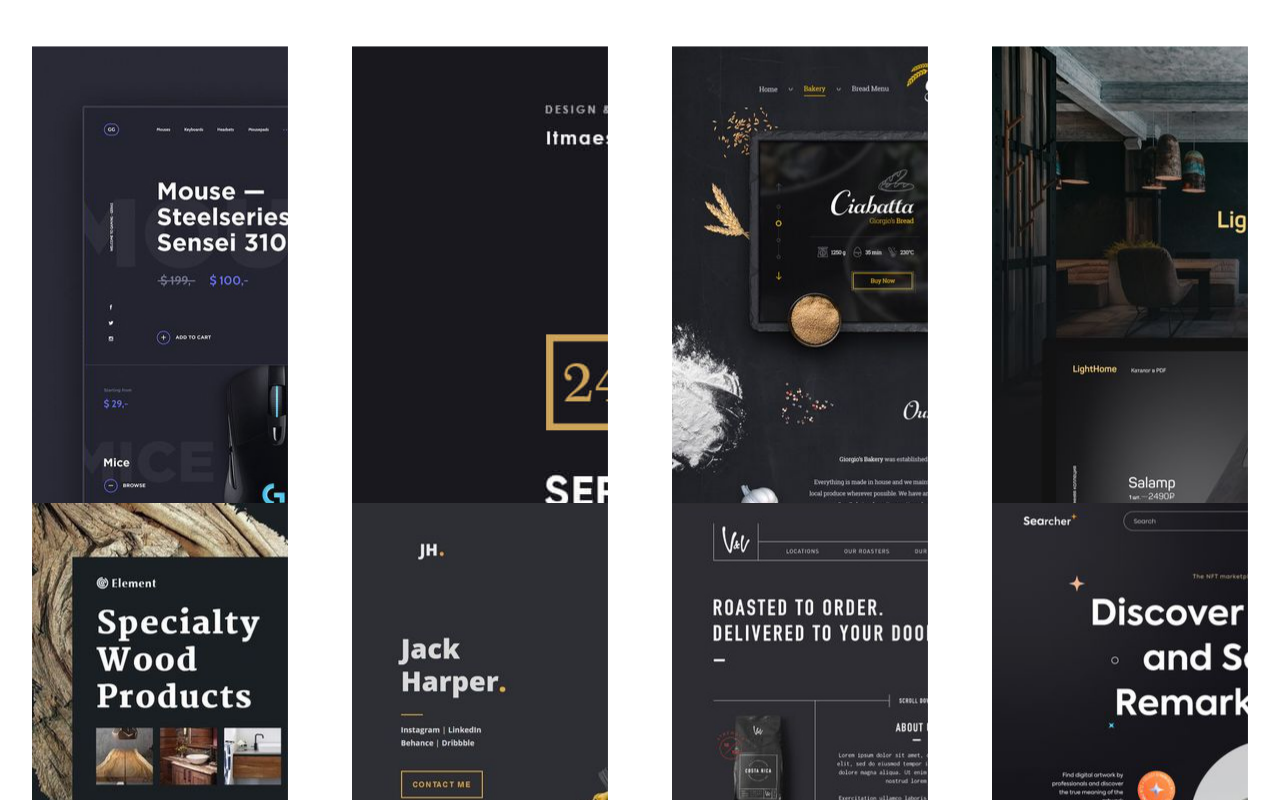
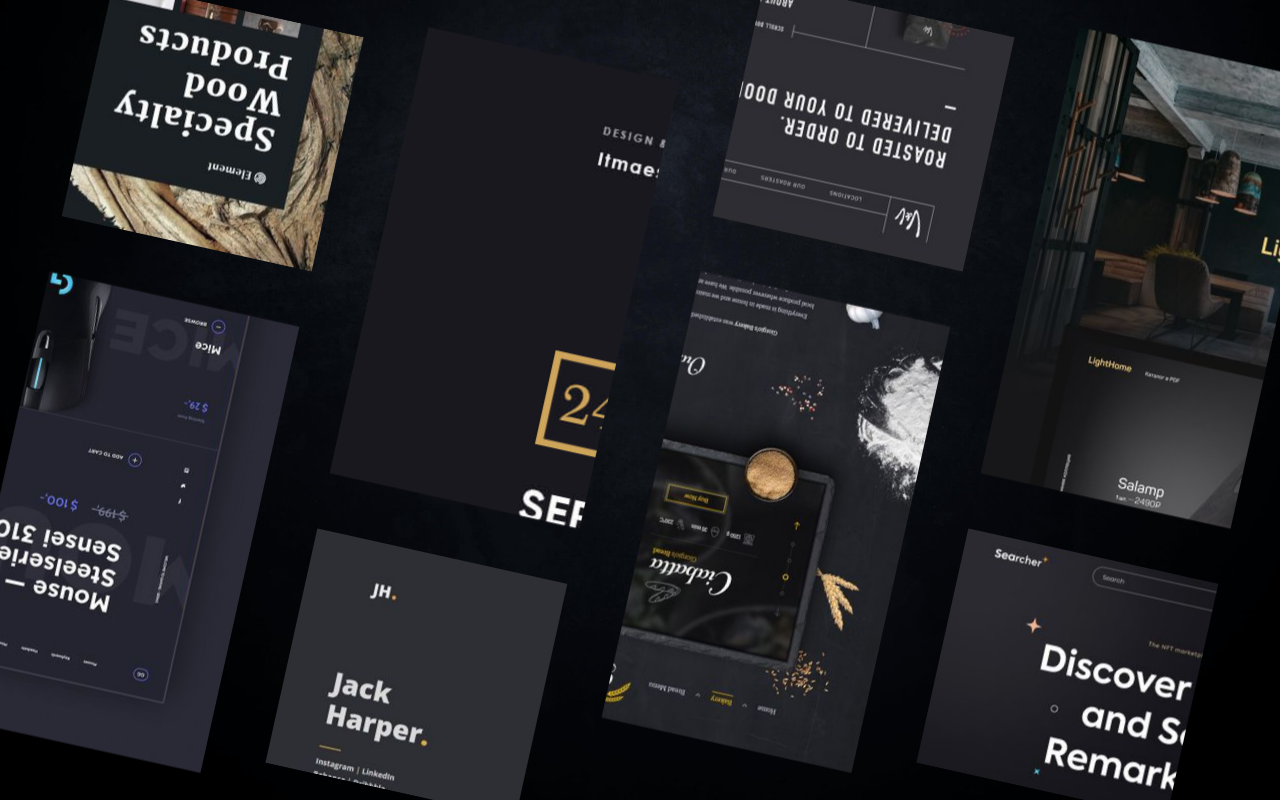
Before and after one commit to Trikita73/scroll_portfo, a plain HTML site: page Index.html in a window 1280 px wide. Drawn offline with Linux system fonts and the light colour scheme.

Commit message:
css_slider

```diff
--- a/css/main.css
+++ b/css/main.css
@@ -5,8 +5,8 @@
 }
 
 :root {
-    /* --index: calc(1vw + 1vh);
-    --transition: 1.25s ease-out; */
+    --index: calc(1vw + 1vh);
+    --transition: 1.25s ease-out;
 }
 
 html, body {
@@ -17,15 +17,27 @@ html, body {
 .main-wrapper {
     height: 100%;
     display: flex;
-
+    gap: var(--index);
+    background-image: url(../img/bg.jpg);
+    background-size: cover;
+    background-position: center;
 }
 
 .slider {
+    transform: rotate(12.5deg);
+}
 
+.slider:nth-child(odd) {
+    transform: rotate(192.5deg);
+}
+
+.slider .slider__wrapper {
+    transition: var(--transition)!important;
 }
 
 .slider__item {
    width: 20vw;
+   margin-bottom: calc(var(--index) * 2.75);
 }
 
 .slider__img {
```
